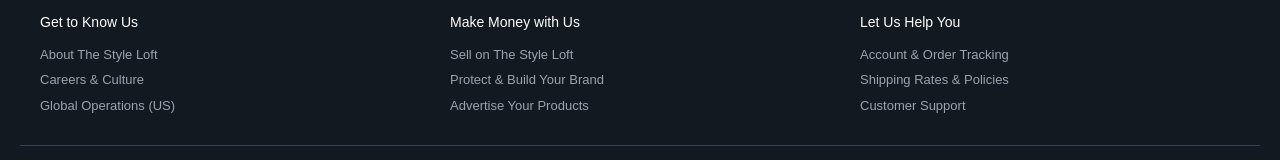
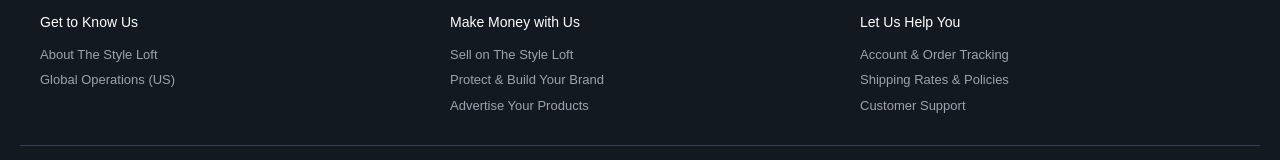
Before and after one commit to Faisal3301/the-style-loft, a Next.js app: page / in a window 1280 px wide. Shown: the part 573-733 px from the top of the page. Built offline with nearby package versions, Linux system fonts and the light colour scheme; no server answers; the database is empty.

Commit message:
Force cloudflare update

```diff
--- a/app/page.tsx
+++ b/app/page.tsx
@@ -380,7 +380,7 @@
           <div>
             <h4 style={{ color: "#fff", fontSize: "14px", marginBottom: "12px" }}>Get to Know Us</h4>
             <p style={{ margin: "0 0 6px 0", cursor: "pointer" }}>About The Style Loft</p>
-            <p style={{ margin: "0 0 6px 0", cursor: "pointer" }}>Careers & Culture</p>
+            {/* <p style={{ margin: "0 0 6px 0", cursor: "pointer" }}>Careers & Culture</p> */}
             <p style={{ margin: 0, cursor: "pointer" }}>Global Operations ({country})</p>
           </div>
           <div>
```
